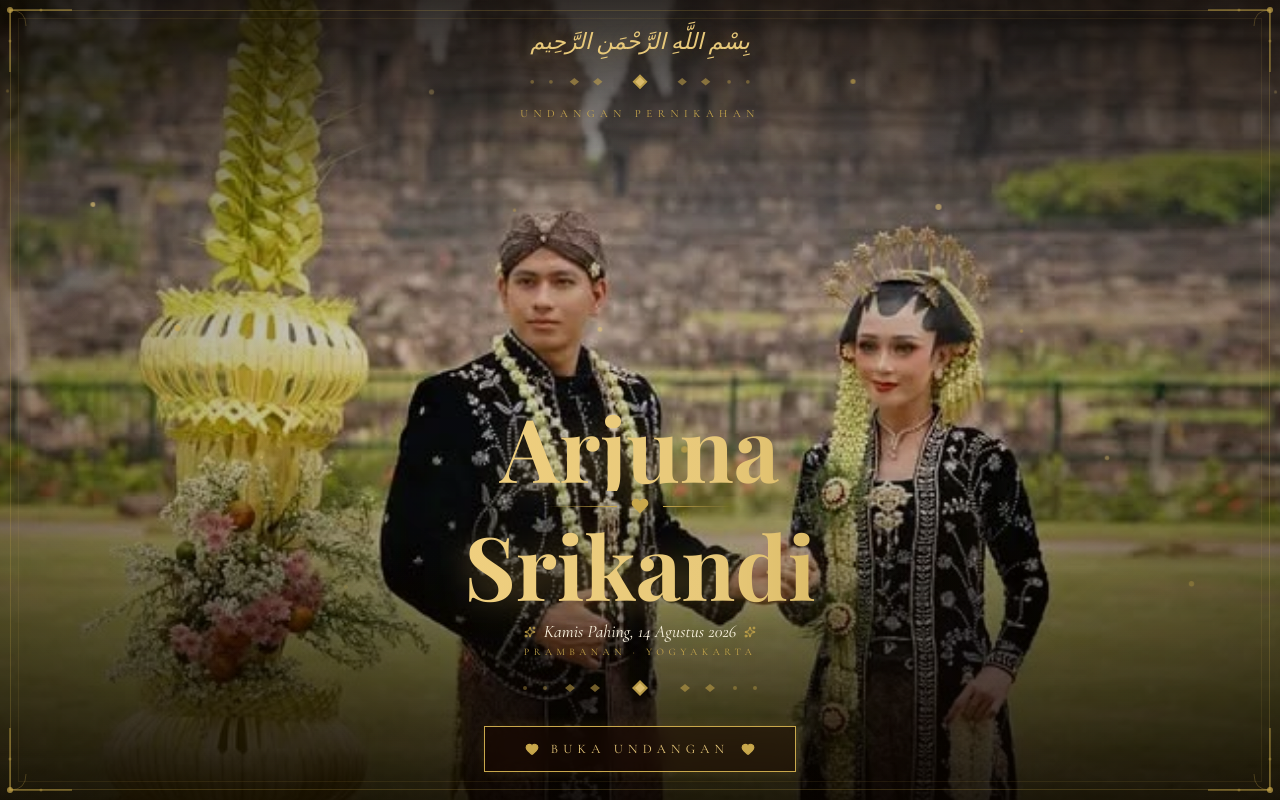
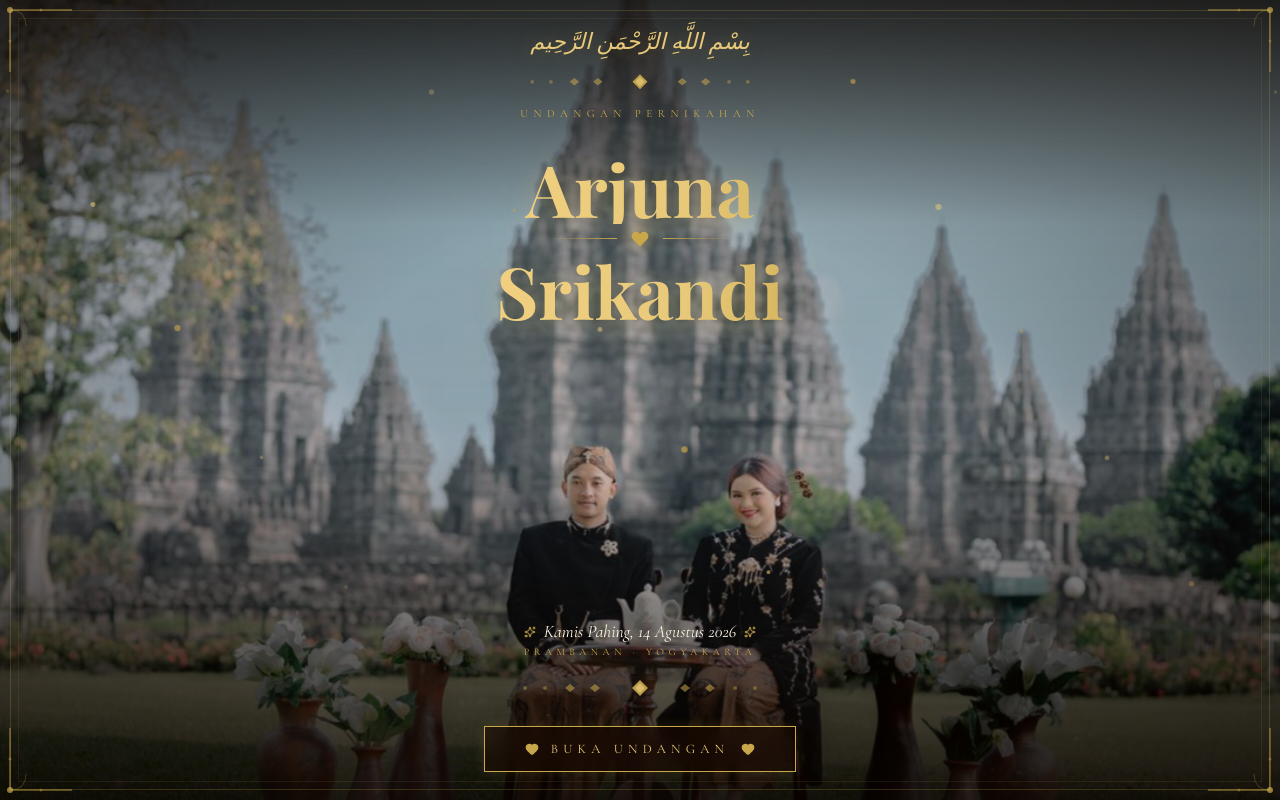
Before and after one commit to warokz/wedding-adat-jawa, a React (Vite) app: page / in a window 1280 px wide. Built offline with nearby package versions, Linux system fonts and the light colour scheme; a web font is replaced by a local one.

Commit message:
Fix: Pindahkan nama ke atas agar tidak menutupi wajah pengantin, gunakan couple1.jpg

```diff
--- a/src/components/Opening.jsx
+++ b/src/components/Opening.jsx
@@ -92,7 +92,7 @@ export default function Opening({ onOpen }) {
       >
         {/* Background image */}
         <img
-          src="/couple.jpg"
+          src="/couple1.jpg"
           alt="Mempelai"
           style={{
             position: 'absolute', inset: 0,
@@ -154,7 +154,7 @@ export default function Opening({ onOpen }) {
       <CornerSvg style={{ position: 'absolute', bottom: 6, left: 6, transform: 'scaleY(-1)' }} />
       <CornerSvg style={{ position: 'absolute', bottom: 6, right: 6, transform: 'scale(-1)' }} />
 
-      {/* TOP CONTENT */}
+      {/* TOP CONTENT - Bismillah & Names */}
       <div style={{ position: 'absolute', top: 0, left: 0, right: 0, display: 'flex', flexDirection: 'column', alignItems: 'center', padding: '28px 24px 0' }}>
         <motion.div
           initial={{ opacity: 0, y: -24 }}
@@ -182,26 +182,12 @@ export default function Opening({ onOpen }) {
             initial={{ opacity: 0 }}
             animate={{ opacity: 1 }}
             transition={{ delay: 1 }}
-            style={{ fontFamily: 'Cormorant Garamond, serif', fontSize: 11, letterSpacing: '0.5em', color: '#C9A84C', marginTop: 6 }}
+            style={{ fontFamily: 'Cormorant Garamond, serif', fontSize: 11, letterSpacing: '0.5em', color: '#C9A84C', marginTop: 6, marginBottom: 32 }}
           >
             UNDANGAN PERNIKAHAN
           </motion.p>
-        </motion.div>
-      </div>
 
-      {/* BOTTOM CONTENT */}
-      <div style={{
-        position: 'absolute', bottom: 0, left: 0, right: 0,
-        display: 'flex', flexDirection: 'column', alignItems: 'center',
-        padding: '0 24px 28px',
-      }}>
-        <motion.div
-          style={{ textAlign: 'center', width: '100%', maxWidth: 480 }}
-          initial={{ opacity: 0, y: 50 }}
-          animate={{ opacity: 1, y: 0 }}
-          transition={{ delay: 0.9, duration: 1, ease: [0.22, 1, 0.36, 1] }}
-        >
-          {/* Names */}
+          {/* Names - Moved to top */}
           <motion.div
             initial={{ opacity: 0, y: 30 }}
             animate={{ opacity: 1, y: 0 }}
@@ -210,7 +196,7 @@ export default function Opening({ onOpen }) {
           >
             <h1 className="gold-shimmer-text" style={{
               fontFamily: 'Playfair Display, serif',
-              fontSize: 'clamp(3rem, 12vw, 5.5rem)',
+              fontSize: 'clamp(2.5rem, 10vw, 4.5rem)',
               lineHeight: 1,
               filter: 'drop-shadow(0 4px 16px rgba(201,168,76,0.4))',
             }}>
@@ -231,14 +217,28 @@ export default function Opening({ onOpen }) {
 
             <h1 className="gold-shimmer-text" style={{
               fontFamily: 'Playfair Display, serif',
-              fontSize: 'clamp(3rem, 12vw, 5.5rem)',
+              fontSize: 'clamp(2.5rem, 10vw, 4.5rem)',
               lineHeight: 1,
               filter: 'drop-shadow(0 4px 16px rgba(201,168,76,0.4))',
             }}>
               Srikandi
             </h1>
           </motion.div>
+        </motion.div>
+      </div>
 
+      {/* BOTTOM CONTENT - Date & Button Only */}
+      <div style={{
+        position: 'absolute', bottom: 0, left: 0, right: 0,
+        display: 'flex', flexDirection: 'column', alignItems: 'center',
+        padding: '0 24px 28px',
+      }}>
+        <motion.div
+          style={{ textAlign: 'center', width: '100%', maxWidth: 480 }}
+          initial={{ opacity: 0, y: 50 }}
+          animate={{ opacity: 1, y: 0 }}
+          transition={{ delay: 0.9, duration: 1, ease: [0.22, 1, 0.36, 1] }}
+        >
           {/* Date */}
           <motion.div
             initial={{ opacity: 0 }}
```
Also changed, not shown: public/couple1.jpg (added).
